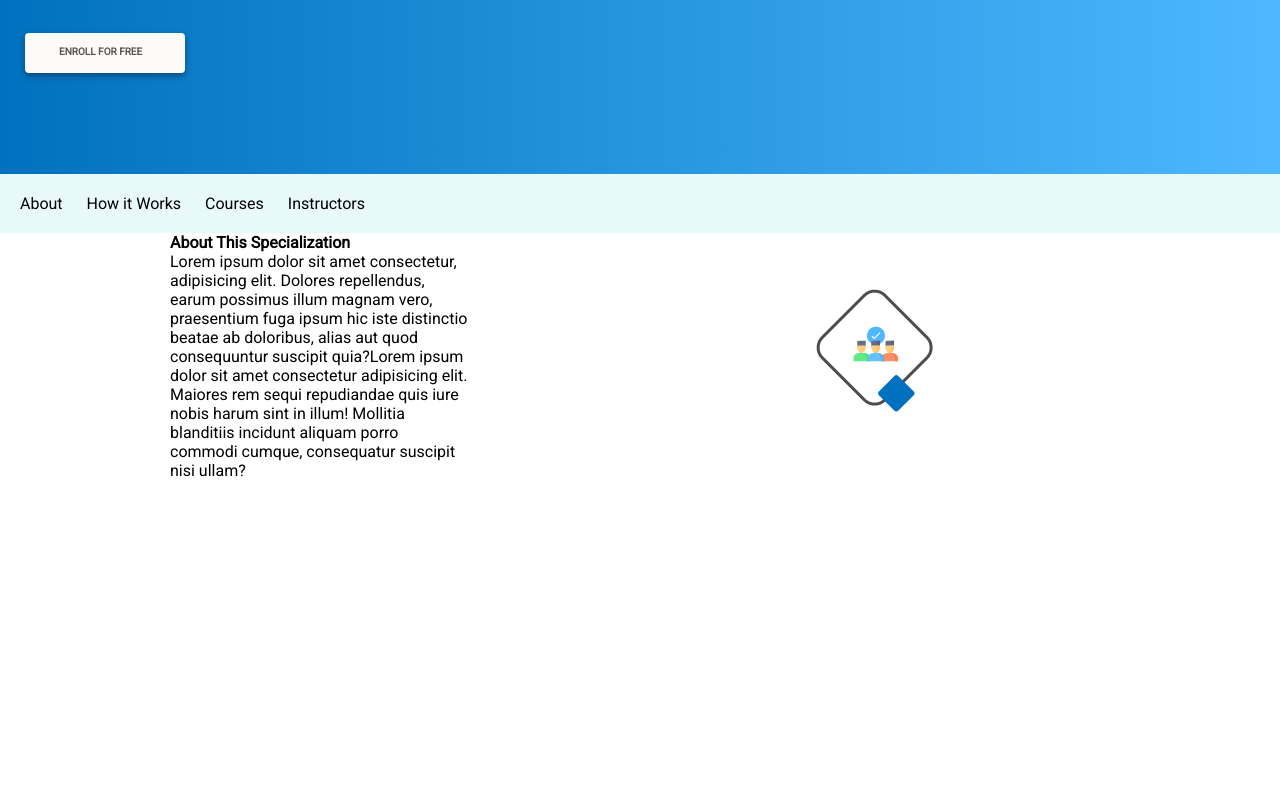
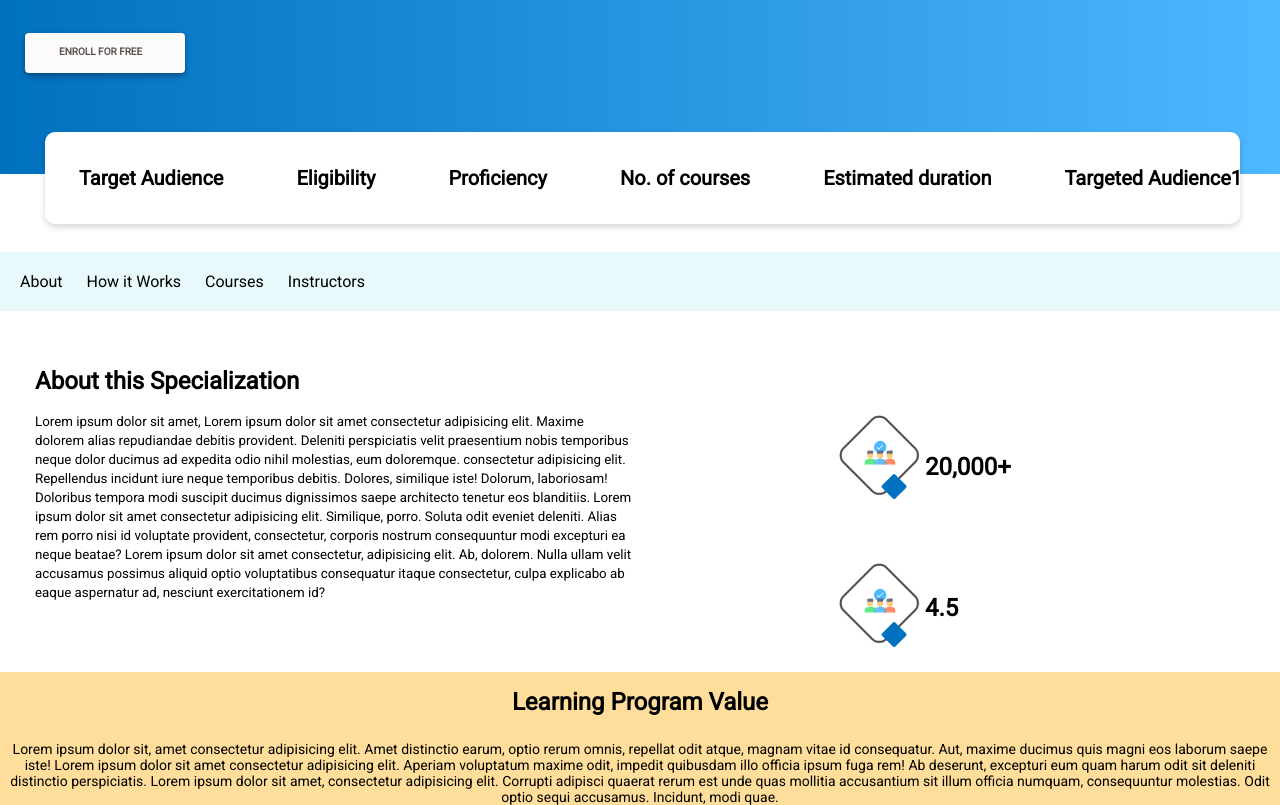
Before and after one commit to NikitaMishra123/VyomaLabs, a plain HTML site: page index.html in a window 1280 px wide. Shown: the part 360-1165 px from the top of the page. Before the commit the page ends 840 px from the top, so only its background shows below. Drawn offline with Linux system fonts and the light colour scheme.

Commit message:
second commit

```diff
--- a/index.html
+++ b/index.html
@@ -41,6 +41,30 @@
             </div>
         </div>
 
+        <div class="bidcontainer">
+
+
+        <div class="scrollmenu">
+            <a href="#home"><b>Target Audience</b></a>
+            <a href="#news"><b>Eligibility</b></a>
+            <a href="#contact"><b>Proficiency</b></a>
+            <a href="#about"><b>No. of courses</b></a>
+            <a href="#ab1"><b>Estimated duration</b></a>
+            <a href="#ab2"><b>Targeted Audience1</b></a>
+            <a href="#ab3">Targeted Audience 2</a>
+            <a href="#ab4">Targeted Audience 3</a>
+            <a href="#ab5">Targeted Audience 4</a>
+
+          </div>
+
+          </div>
+
+
+
+
+
+
+
         <div class="container1">
 
 
@@ -53,26 +77,44 @@
                         <li><a1 href="Instructors">Instructors</a1></li>
                     </ul>
 
-                    <div class="animation"></div>
 
                 </nav>
 
                 </div>
 
-                <div class="About">
-                    <div class="row2">
-                        <div class="col-3">
-                            <p2><b>About This Specialization</b></p2><br>
-                            <p3>Lorem ipsum dolor sit amet consectetur, adipisicing elit. Dolores repellendus, earum possimus illum magnam vero, praesentium fuga ipsum hic iste distinctio beatae ab doloribus, alias aut quod consequuntur suscipit quia?Lorem ipsum dolor sit amet consectetur adipisicing elit. Maiores rem sequi repudiandae quis iure nobis harum sint in illum! Mollitia blanditiis incidunt aliquam porro commodi cumque, consequatur suscipit nisi ullam?
-                            </p3>
+                <div class="about">
+                    <div class="col-3">
+                        <h2>About this Specialization</h2>
+
+                        <small>Lorem ipsum dolor sit amet,
+                            Lorem ipsum dolor sit amet consectetur adipisicing elit. Maxime dolorem alias repudiandae debitis provident. Deleniti perspiciatis velit praesentium nobis temporibus neque dolor ducimus ad expedita odio nihil molestias, eum doloremque. consectetur adipisicing elit. Repellendus incidunt iure neque temporibus debitis. Dolores, similique iste! Dolorum, laboriosam! Doloribus tempora modi suscipit ducimus dignissimos saepe architecto tenetur eos blanditiis. Lorem ipsum dolor sit amet consectetur adipisicing elit. Similique, porro. Soluta odit eveniet deleniti. Alias rem porro nisi id voluptate provident, consectetur, corporis nostrum consequuntur modi excepturi ea neque beatae? Lorem ipsum dolor sit amet consectetur, adipisicing elit. Ab, dolorem. Nulla ullam velit accusamus possimus aliquid optio voluptatibus consequatur itaque consectetur, culpa explicabo ab eaque aspernatur ad, nesciunt exercitationem id?
+
+                        </small>
                         </div>
 
-                        <div class="col-3">
-                            <img src="group1.png">
+                        <div class="group">
+
+                        <img src="group1.png">
+                        <img src="group1.png">
+                        </div>
+
+                        <div class="group">
+                            <h2>20,000+</h2>
+                            <h2>4.5</h2>
+                        </div>
                         </div>
                     </div>
                 </div>
 
+                <div class="learn">
+                    <h2>Learning Program Value</h2>
+                    <p>Lorem ipsum dolor sit, amet consectetur adipisicing elit. Amet distinctio earum, optio rerum omnis, repellat odit atque, magnam vitae id consequatur. Aut, maxime ducimus quis magni eos laborum saepe iste!
+                        Lorem ipsum dolor sit amet consectetur adipisicing elit. Aperiam voluptatum maxime odit, impedit quibusdam illo officia ipsum fuga rem! Ab deserunt, excepturi eum quam harum odit sit deleniti distinctio perspiciatis.
+
+                        Lorem ipsum dolor sit amet, consectetur adipisicing elit. Corrupti adipisci quaerat rerum est unde quas mollitia accusantium sit illum officia numquam, consequuntur molestias. Odit optio sequi accusamus. Incidunt, modi quae.
+
+                    </p>
+                </div>
 
 
 
--- a/style.css
+++ b/style.css
@@ -52,14 +52,37 @@ h3{
 
 .col-2{
     flex-basis: 70%;
-    max-width: 550px;
+    max-width: 600px;
 }
+
+.abt-container{
+    max-width:1080px;
+    margin:0px;
+    padding-left: 0px;
+    padding-right: 20px;
+    padding-top: 30px;
+}
+
+.row3{
+
+
+    display: flex;
+    align-items: left;
+    flex-wrap: wrap;
+    justify-content: space-around;
+}
+.offer .col-2{
+
+        flex-basis: 70%;
+        max-width: 300px;
+
+}
+
 
 
 .btn{
     position: relative;
     bottom: 1px;
-
     display: inline-block;
     background: #fcfbfa;
     color: rgb(90, 81, 81);
@@ -98,6 +121,7 @@ h6{
     display: flex;
     align-items: center;
     padding: 20px;
+    margin-top: 70px;
     background: #E8F9FB;
 }
 
@@ -134,24 +158,157 @@ nav .hover{
     color: black;
 }
 
-.row2{
+
+
+.small-container{
+    max-width:1080px;
+    margin:auto;
+    padding-left: 35px;
+    padding-right: 20px;
+
+}
+
+.row1{
     display: flex;
-    align-items: left;
+    align-items: center;
     flex-wrap: wrap;
     justify-content: space-around;
 }
 
+
+.bidcontainer{
+    position: sticky;
+    max-width:1095;
+    margin:-42px 20px;
+    padding-left: 25px;
+    padding-right: 20px;
+}
+
+div.scrollmenu {
+    background: #FFFFFF 0% 0% no-repeat padding-box;
+    box-shadow: 0px 3px 6px #00000029;
+    border-radius: 10px;
+    opacity: 1;
+    font-size: 20px;
+    color: black;
+    overflow: hidden;
+    white-space: nowrap;
+
+  }
+
+  div.scrollmenu a {
+    display: inline-block;
+    color: black;
+    text-align: center;
+    margin:20px 20px 20px 20px;
+    padding: 14px;
+    text-decoration: none;
+  }
+
+  div.scrollmenu a:hover {
+    background-color: #777;
+  }
+
+
 .col-3{
     flex-basis: 70%;
-    max-width: 300px;
+    max-width: 600px;
 }
 
-.col-3 img{
+.col-2 img{
 
     padding: 50px 0;
-    width: auto;
-    height: auto;
+
 }
+
+h2{
+    line-height: 60px;
+}
+
+.about{
+    display: flex;
+    max-width: 1080px;
+    margin-left: 35px;
+}
+
+.about h2{
+    margin-top: 40px;
+}
+
+.group{
+
+    margin-right: auto;
+    width: 150px;
+    margin-left: 50px;
+    margin-top: 65px;
+}
+
+.group img{
+    height: 129px;
+    width: 129px;
+    padding: 20px;
+    margin-top: 15px;
+    line-height: 0%;
+    margin-left: 130px;
+}
+
+.learn{
+    text-align: center;
+    background: #FFDE9B;
+}
+
+.learn h2{
+    color: #000;
+}
+
+.learn p{
+    color: #000;
+    padding-left: 10px;
+    padding-right: 10px;
+}
+
+
+
+.group h1{
+    margin-top: 30px;
+}
+
+.group h2{
+    color: rgb(2, 2, 2);
+    margin-top: 4px;
+    height: 140px;
+    text-align: start;
+    padding-top: 60px;
+}
+
+.rate{
+
+    margin-right: auto;
+    width: 150px;
+    margin-left: 50px;
+    margin-top: 65px;
+
+}
+
+
+
+.group h2{
+    color: rgb(2, 2, 2);
+    margin-top: 1px;
+    height: 140px;
+    text-align: start;
+    padding-top: 60px;
+}
+
+
+
+
+
+
+
+
+
+
 
 
 
@@ -161,8 +318,7 @@ nav .hover{
     max-width: 1300px;
     margin: auto;
     padding-left: 10px;
-    padding-right: 25px;
-}
+ }
 
 .row{
     align-items: left;
```
